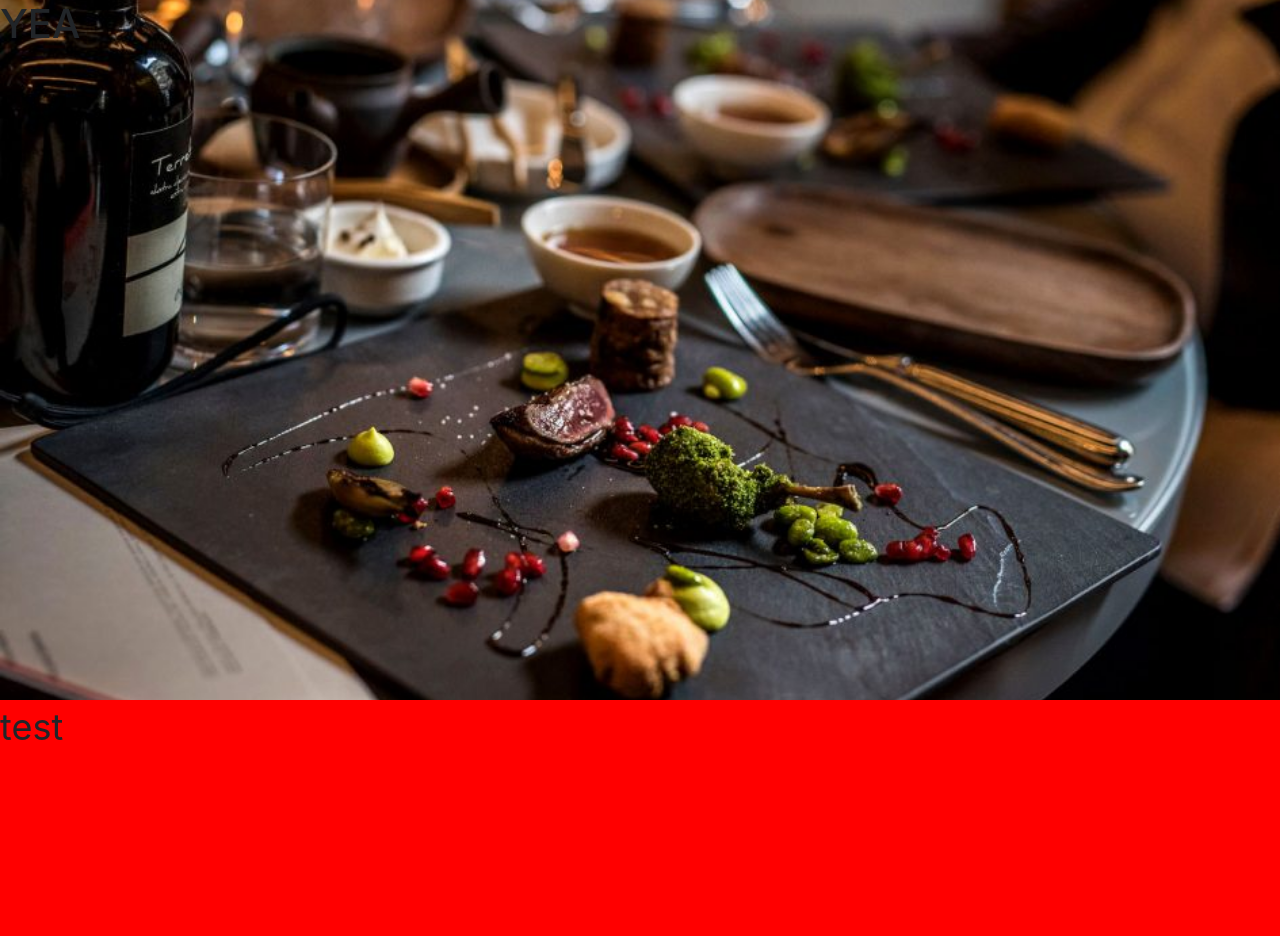
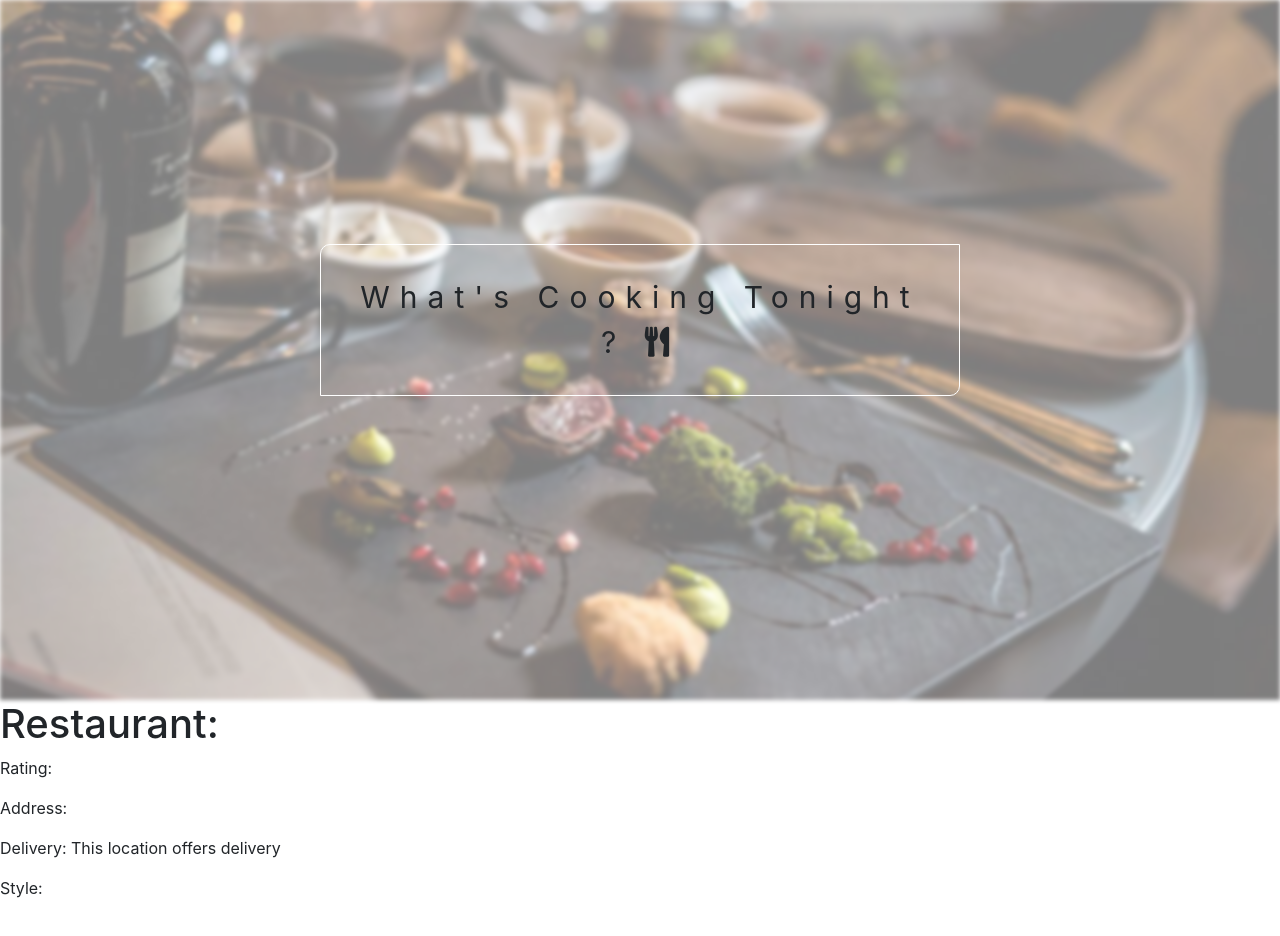
Before and after one commit to Joelgiovanni/toDineOrNotToDine, a React (Create React App) app in the folder client/: page / in a window 1280 px wide. Shown: the top 936 px of the page. Built offline with nearby package versions, Linux system fonts and the light colour scheme; no server answers.

Commit message:
Ready for rest of UI

```diff
--- a/client/public/index.html
+++ b/client/public/index.html
@@ -10,6 +10,12 @@
       user's mobile device or desktop. See https://developers.google.com/web/fundamentals/web-app-manifest/
     -->
     <link rel="manifest" href="%PUBLIC_URL%/manifest.json" />
+    <link
+      rel="stylesheet"
+      href="https://use.fontawesome.com/releases/v5.8.2/css/all.css"
+      integrity="sha384-oS3vJWv+0UjzBfQzYUhtDYW+Pj2yciDJxpsK1OYPAYjqT085Qq/1cq5FLXAZQ7Ay"
+      crossorigin="anonymous"
+    />
     <link
       rel="stylesheet"
       href="https://stackpath.bootstrapcdn.com/bootstrap/4.3.1/css/bootstrap.min.css"
--- a/client/src/App.js
+++ b/client/src/App.js
@@ -6,6 +6,7 @@ function App() {
   return (
     <div className='App'>
       <Banner />
+      <Main />
     </div>
   );
 }
--- a/client/src/components/layout/Banner.css
+++ b/client/src/components/layout/Banner.css
@@ -1,6 +1,13 @@
 .parallax {
   /* The image used */
   background-image: url('../../images/plate2.jpg');
+  opacity: 0.5;
+
+  -webkit-filter: blur(2px);
+  -moz-filter: blur(2px);
+  -o-filter: blur(2px);
+  -ms-filter: blur(2px);
+  filter: blur(2px);
 
   /* Set a specific height */
   height: 700px;
@@ -13,8 +20,19 @@
   background-size: cover;
 }
 
-.test {
-  height: 2000px;
-  background-color: red;
-  font-size: 36px;
+.app-name {
+  /* POSITION */
+  position: absolute;
+  top: 40%;
+  left: 50%;
+  text-align: center;
+  transform: translate(-50%, -50%);
+
+  /* STYLE*/
+  border: 1.5px solid white;
+  padding: 30px;
+  font-size: 30px;
+  letter-spacing: 10px;
+  border-top-left-radius: 10px;
+  border-bottom-right-radius: 10px;
 }
--- a/client/src/components/layout/Banner.js
+++ b/client/src/components/layout/Banner.js
@@ -5,10 +5,10 @@ class Banner extends Component {
   render() {
     return (
       <div>
-        <div className='parallax '>
-          <h1>YEA</h1>
-        </div>
-        <div className='test'>test</div>
+        <div className='parallax ' />
+        <span className='app-name'>
+          What's Cooking Tonight ? <i class='fas fa-utensils' />
+        </span>
       </div>
     );
   }
```
